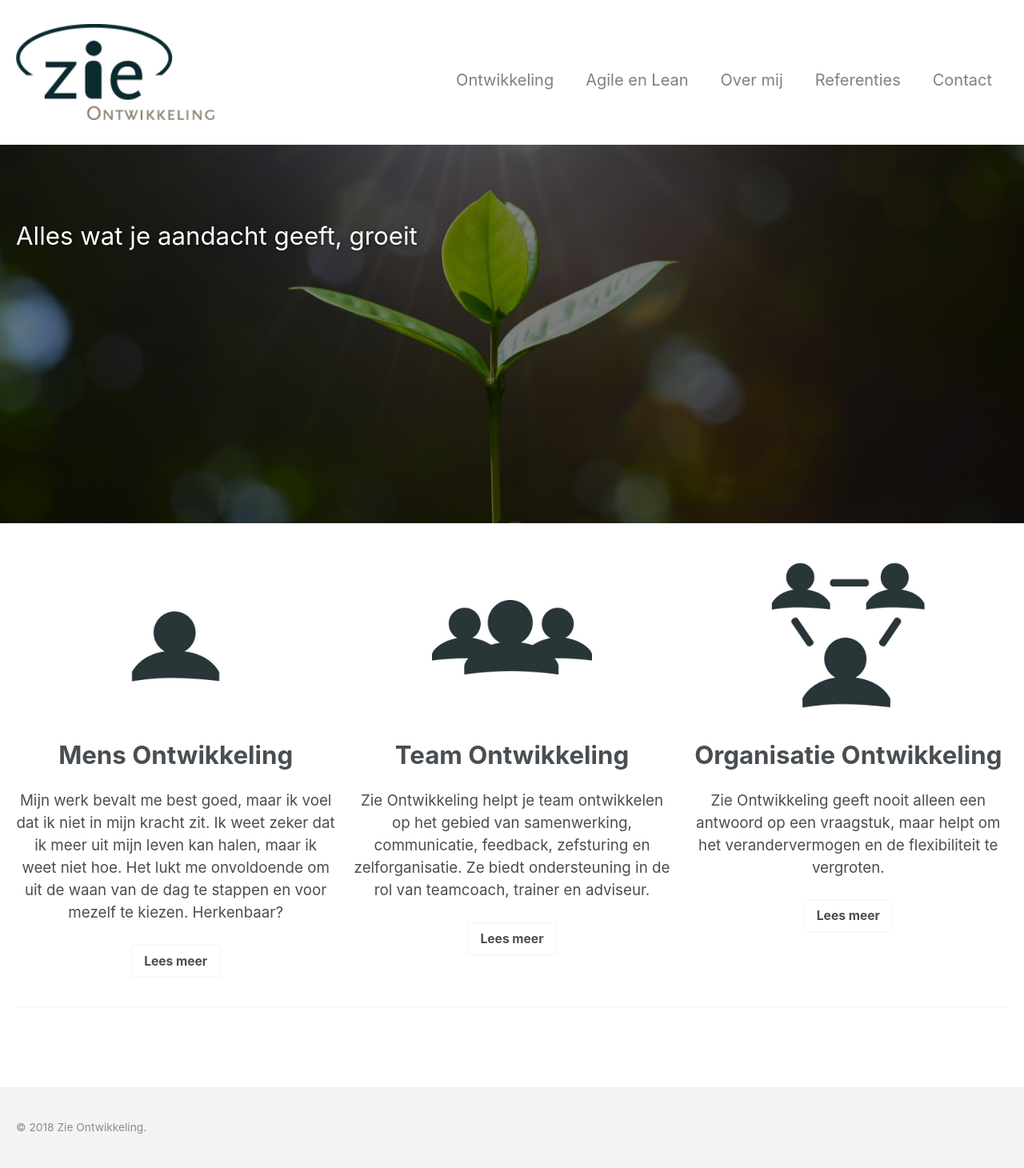
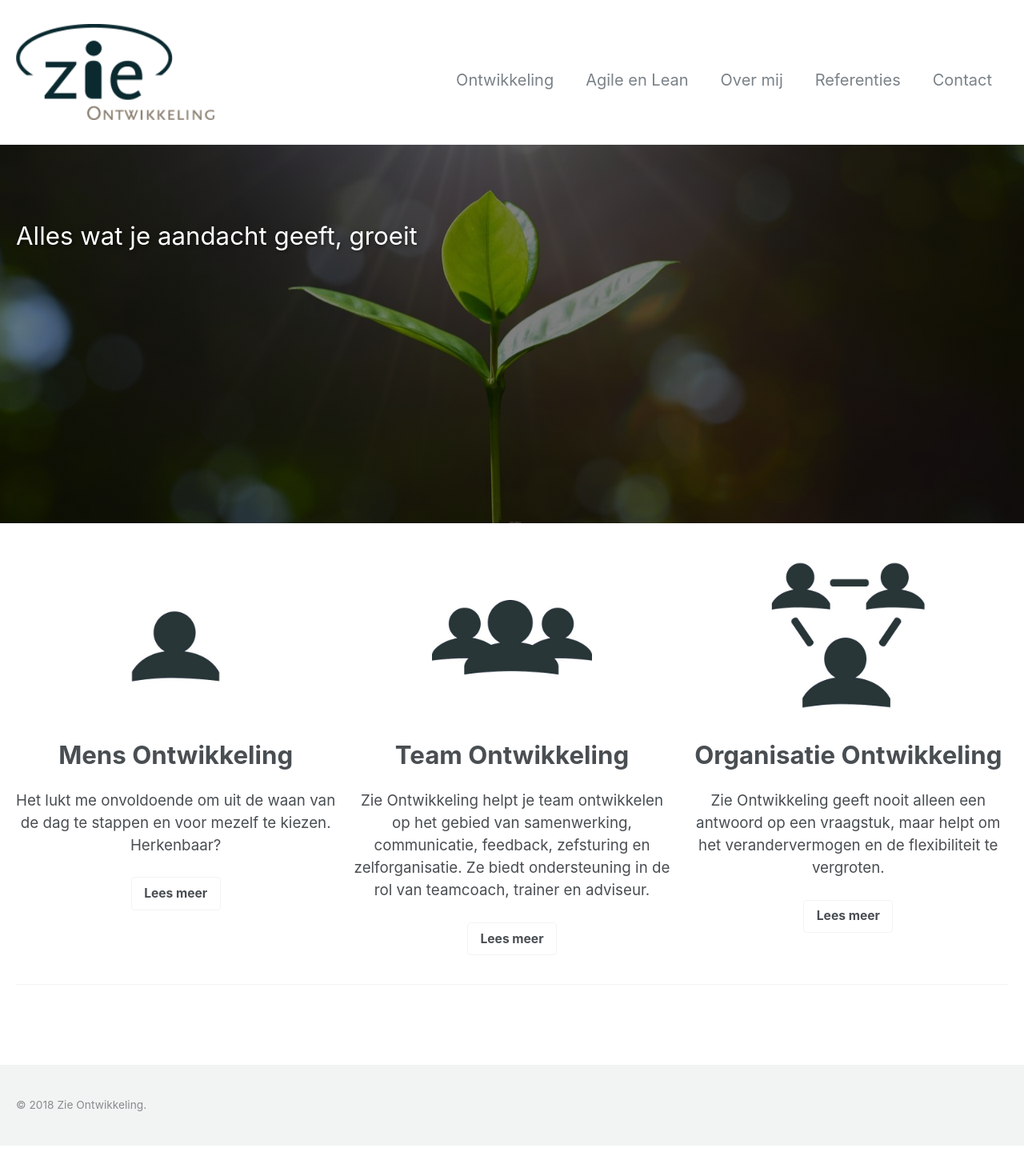
Before and after one commit to twinmum1/zie-ontwikkeling, a Jekyll site: the page built from _pages/featurelist.md, in a window 1280 px wide. Shown: the whole page at 80% size. Built offline with Jekyll 4.4.1, drawn with Linux system fonts in a browser that asks for light colours; after the commit the page ends 1432 px from its top, so only the background shows below that.

Commit message:
Update featurelist.md
tekst onder mens ontwikkeling ingekort

```diff
--- a/_pages/featurelist.md
+++ b/_pages/featurelist.md
@@ -21,9 +21,7 @@ feature_row:
     url: /mens/
     alt: "placeholder image 1"
     title: "Mens Ontwikkeling"
-    excerpt: "Mijn werk bevalt me best goed, maar ik voel dat ik niet in mijn kracht zit.
-    Ik weet zeker dat ik meer uit mijn leven kan halen, maar ik weet niet hoe.
-    Het lukt me onvoldoende om uit de waan van de dag te stappen en voor mezelf te kiezen.
+    excerpt: "Het lukt me onvoldoende om uit de waan van de dag te stappen en voor mezelf te kiezen.
     Herkenbaar?"
     btn_label: "Lees meer"
     btn_class: "btn--inverse"
```
